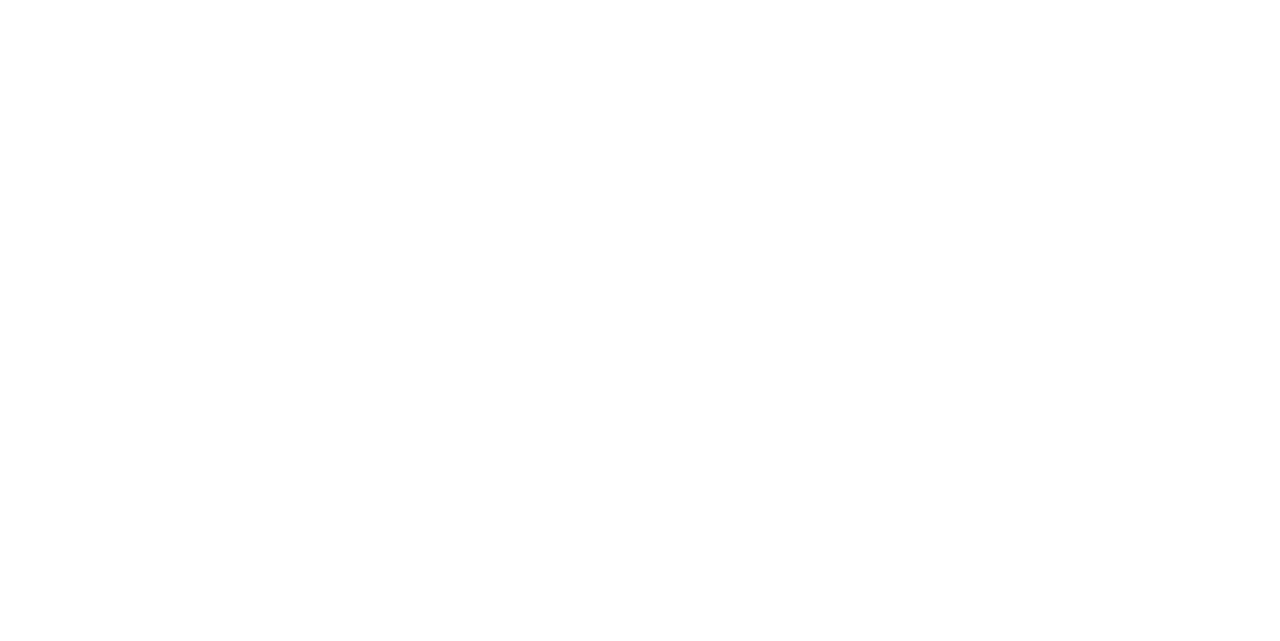
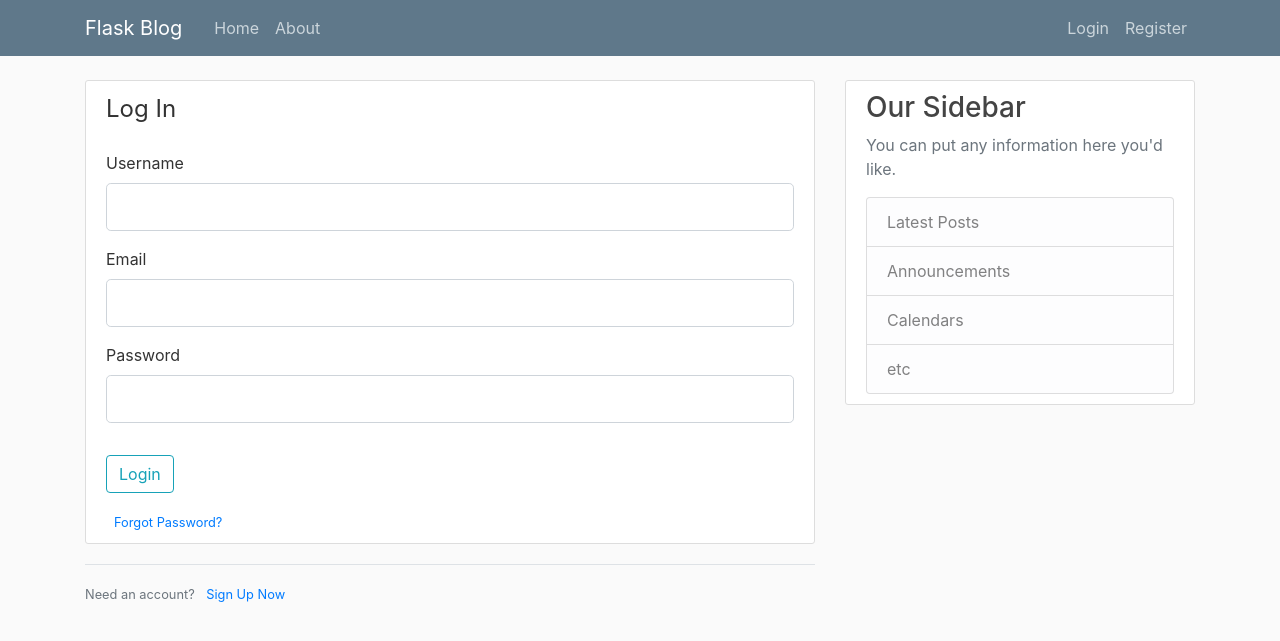
Before and after one commit to osamaaraja/flask-learning, a Flask app: page /login in a window 1280 px wide. Before the commit the part shown is empty. Shown: the top 641 px of the page. Run offline with Flask 3, Linux system fonts and the light colour scheme; some libraries are stand-ins or nearby versions.

Commit message:
additional checks for logging in

```diff
--- a/templates/login.html
+++ b/templates/login.html
@@ -1,10 +1,73 @@
-<!DOCTYPE html>
-<html lang="en">
-<head>
-    <meta charset="UTF-8">
-    <title>Title</title>
-</head>
-<body>
+{% extends  "layout.html" %}
+{% block content %}
+    <div class="content-section">
+        <form method="POST" action="">
+            {{ form.hidden_tag() }}
+            <fieldset class="form-group">
+                <legend class="border_bottom mb-4">Log In</legend>
+                <div class="form-group">
+                    {{ form.username.label(class="form-control-label") }}
 
-</body>
-</html>
+                    {% if form.username.errors %}
+                        {{ form.username(class="form-control form-control-lg is-invalid") }}
+                        <div class="invalid-feedback">
+                            {% for error in form.username.errors %}
+                                <span>
+                                    {{ error }}
+                                </span>
+                            {% endfor %}
+                        </div>
+                    {% else  %}
+                        {{ form.username(class="form-control form-control-lg") }}
+                    {% endif %}
+
+
+                </div>
+                <div class="form-group">
+                    {{ form.email.label(class="form-control-label") }}
+                    {% if form.email.errors %}
+                        {{ form.email(class="form-control form-control-lg is-invalid") }}
+                        <div class="invalid-feedback">
+                            {% for error in form.email.errors %}
+                                <span>
+                                    {{ error }}
+                                </span>
+                            {% endfor %}
+                        </div>
+                    {% else  %}
+                        {{ form.email(class="form-control form-control-lg") }}
+                    {% endif %}
+                </div>
+                <div class="form-group">
+                    {{ form.password.label(class="form-control-label") }}
+                    {% if form.password.errors %}
+                        {{ form.password(class="form-control form-control-lg is-invalid") }}
+                        <div class="invalid-feedback">
+                            {% for error in form.password.errors %}
+                                <span>
+                                    {{ error }}
+                                </span>
+                            {% endfor %}
+                        </div>
+                    {% else  %}
+                        {{ form.password(class="form-control form-control-lg") }}
+                    {% endif %}
+                </div>
+
+            </fieldset>
+            <div class="form-group">
+                {{ form.submit(class="btn btn-outline-info") }}
+            </div>
+            <small class="text-muted ml-2">
+                <a href="#">Forgot Password?</a>
+
+            </small>
+        </form>
+    </div>
+    <div class="border-top pt-3">
+        <small class="text-muted">
+            Need an account? <a class="ml-2" href="{{ url_for('register')}}">Sign Up Now</a>
+        </small>
+    </div>
+
+{% endblock content %}
```
